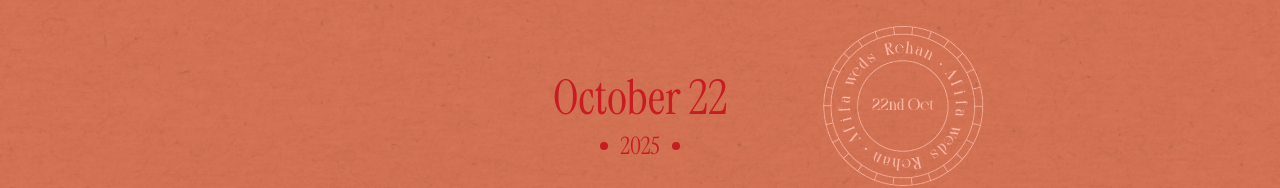
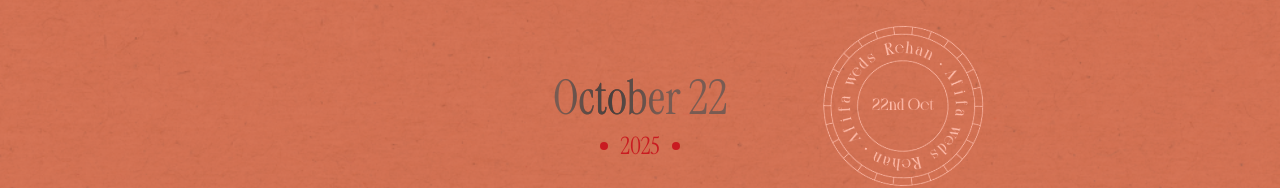
Before and after one commit to Rehankhurshid/afifa-rehan-countdown, a Next.js app: page / in a window 1280 px wide. Shown: the part 130-318 px from the top of the page. Built offline with nearby package versions, Linux system fonts and the light colour scheme.

Commit message:
Add animated shiny text to October 22 date
- Install @magicui/animated-shiny-text component via shadcn
- Import AnimatedShinyText component in wedding countdown
- Apply shiny animation effect to October 22 wedding date
- Enhances visual appeal of the main wedding date display

```diff
--- a/app/globals.css
+++ b/app/globals.css
@@ -42,6 +42,15 @@
   --radius-md: calc(var(--radius) - 2px);
   --radius-lg: var(--radius);
   --radius-xl: calc(var(--radius) + 4px);
+  --animate-shiny-text: shiny-text 8s infinite;
+  @keyframes shiny-text {
+  0%, 90%, 100% {
+    background-position: calc(-100% - var(--shiny-width)) 0;
+    }
+  30%, 60% {
+    background-position: calc(100% + var(--shiny-width)) 0;
+    }
+  }
 }
 
 :root {
--- /dev/null
+++ b/components/ui/animated-shiny-text.tsx
@@ -0,0 +1,39 @@
+import { ComponentPropsWithoutRef, CSSProperties, FC } from "react"
+
+import { cn } from "@/lib/utils"
+
+export interface AnimatedShinyTextProps
+  extends ComponentPropsWithoutRef<"span"> {
+  shimmerWidth?: number
+}
+
+export const AnimatedShinyText: FC<AnimatedShinyTextProps> = ({
+  children,
+  className,
+  shimmerWidth = 100,
+  ...props
+}) => {
+  return (
+    <span
+      style={
+        {
+          "--shiny-width": `${shimmerWidth}px`,
+        } as CSSProperties
+      }
+      className={cn(
+        "mx-auto max-w-md text-neutral-600/70 dark:text-neutral-400/70",
+
+        // Shine effect
+        "animate-shiny-text [background-size:var(--shiny-width)_100%] bg-clip-text [background-position:0_0] bg-no-repeat [transition:background-position_1s_cubic-bezier(.6,.6,0,1)_infinite]",
+
+        // Shine gradient
+        "bg-gradient-to-r from-transparent via-black/80 via-50% to-transparent dark:via-white/80",
+
+        className
+      )}
+      {...props}
+    >
+      {children}
+    </span>
+  )
+}
--- a/components/wedding-countdown.tsx
+++ b/components/wedding-countdown.tsx
@@ -4,6 +4,7 @@ import React, { useState, useEffect, useMemo, useRef } from 'react';
 import Image from 'next/image';
 import { gsap } from 'gsap';
 import { FireworksBackground } from './animate-ui/components/backgrounds/fireworks';
+import { AnimatedShinyText } from "@/components/ui/animated-shiny-text";
 
 interface TimeLeft {
   days: number;
@@ -195,7 +196,7 @@ export default function WeddingCountdown() {
         {/* Date header */}
         <div className="flex flex-col items-center gap-2 relative">
           <h2 className="text-[#c91b21] text-3xl sm:text-4xl md:text-5xl font-serif font-normal text-center">
-            October 22
+            <AnimatedShinyText>October 22</AnimatedShinyText>
           </h2>
           {/* Overlapping Circular Elements - Replacing Group 4 */}
           <div className="absolute -top-8 -right-40 sm:-top-12 sm:-right-64 w-36 h-36 sm:w-40 sm:h-40">
```
Also changed, not shown: components.json.
